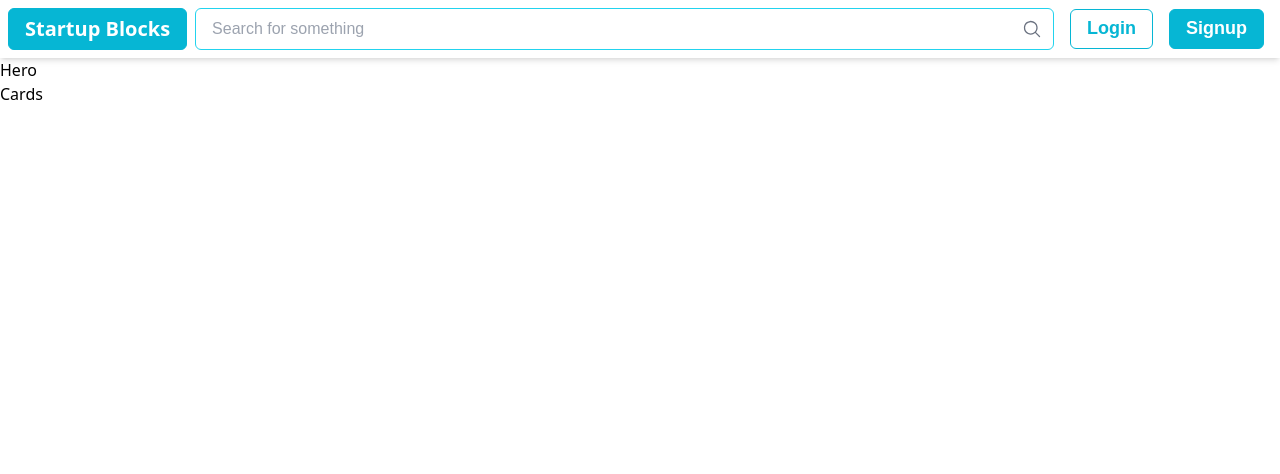
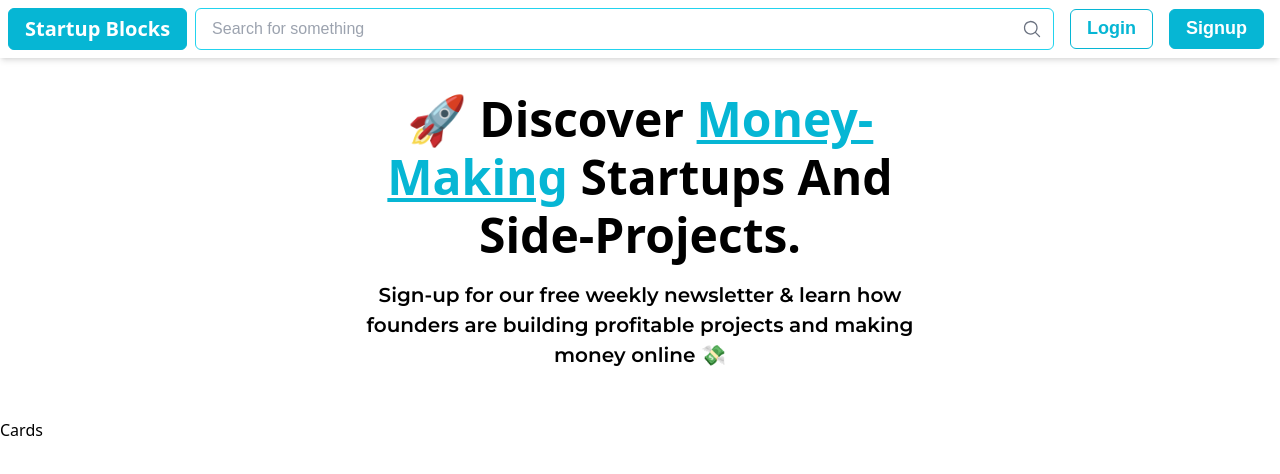
Before and after one commit to CoderLovely08/Startup-Blocks, a React (Vite) app in the folder client/: page / in a window 1280 px wide. Shown: the top 474 px of the page. Built offline with nearby package versions, Linux system fonts and the light colour scheme; a web font is replaced by a local one.

Commit message:
Hero section completed

```diff
--- /dev/null
+++ b/client/src/components/Hero.jsx
@@ -0,0 +1,19 @@
+import React from "react";
+
+const Hero = () => {
+  return (
+    <div className="w-full flex flex-col items-center justify-center py-8">
+      <h3 className="text-4xl font-bold w-1/2 text-center flex-wrap max-sm:text-2xl max-md:text-3xl max-md:w-full px-4">
+        🚀 Discover{" "}
+        <span className="text-cyan-500 underline">Money-Making</span> Startups
+        And Side-Projects.
+      </h3>
+      <p className="max-md:text-sm text-xl w-1/2 py-4 leading-normal font-montserrat font-semibold text-center max-md:w-full px-4">
+        Sign-up for our free weekly newsletter & learn how founders are building
+        profitable projects and making money online 💸
+      </p>
+    </div>
+  );
+};
+
+export default Hero;
--- a/client/src/pages/Home.jsx
+++ b/client/src/pages/Home.jsx
@@ -1,10 +1,11 @@
 import React from "react";
+import Hero from "../components/Hero";
 
 const Home = () => {
   return (
     <main className="relative">
       {/* Hero Section */}
-      <section>Hero</section>
+      <Hero />
       {/* Cards Section */}
       <section>Cards</section>
     </main>
```
